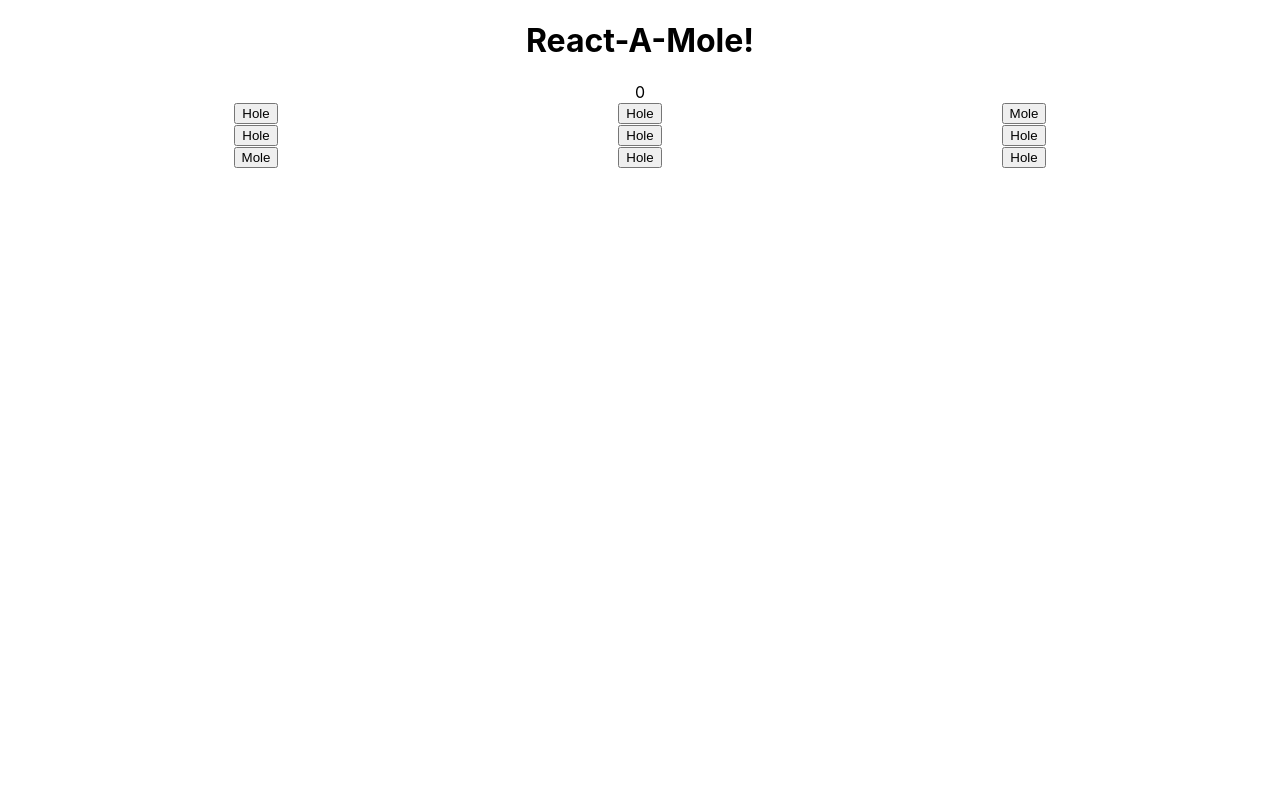
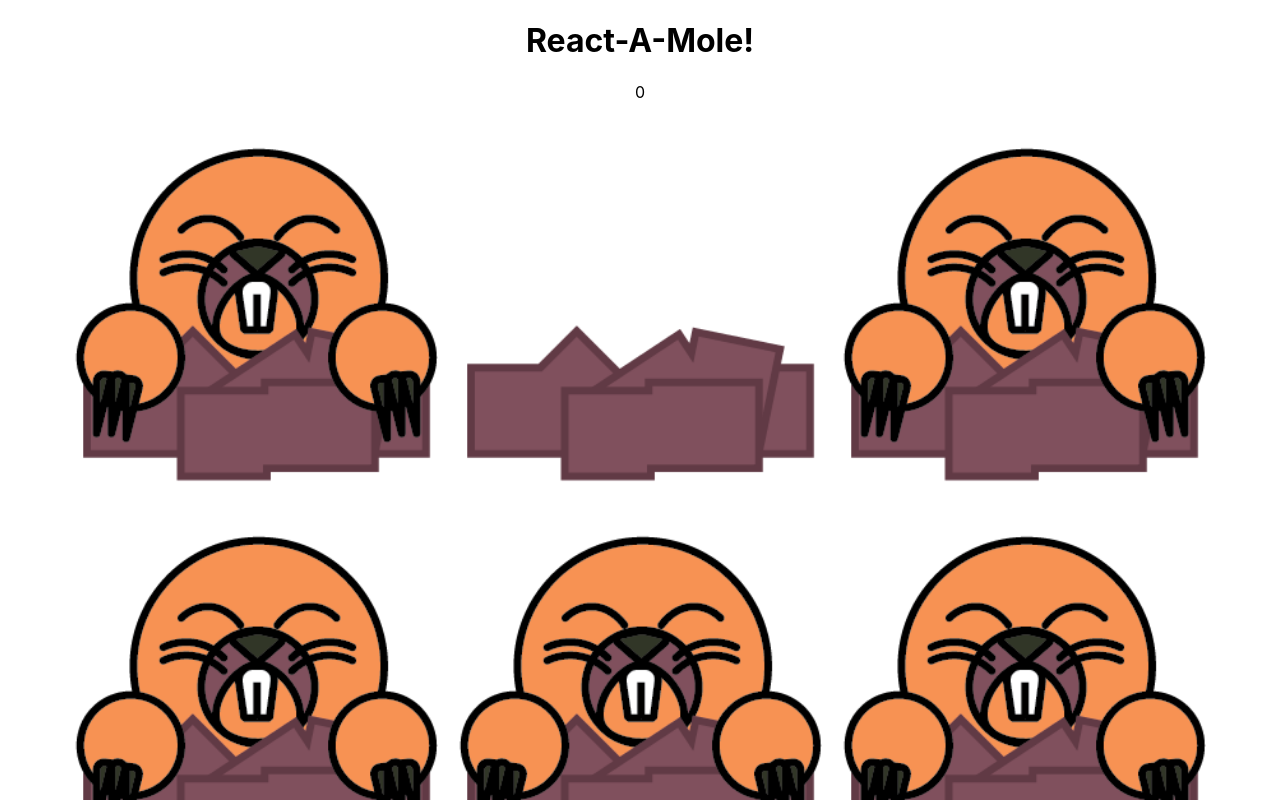
Before and after one commit to rggamiao/RR-React-A-Mole, a React (Create React App) app: page / in a window 1280 px wide. Shown: the top 800 px of the page. Built offline with nearby package versions, Linux system fonts and the light colour scheme.

Commit message:
images added

```diff
--- a/src/components/EmptySlot.js
+++ b/src/components/EmptySlot.js
@@ -1,9 +1,10 @@
 import { useEffect } from "react"
+import MoleHill from '../molehill.png'
 
 const EmptySlot = (props) => {
 
     useEffect(() => {
-        let randSeconds = Math.floor(Math.random() * 10000)
+        let randSeconds = Math.ceil(Math.random() * 5000)
         let timer = setTimeout(() => {
             props.toggle(true)
         }, randSeconds)
@@ -12,7 +13,7 @@ const EmptySlot = (props) => {
 
     return (
         <div>
-            <button>Hole</button>
+            <img style={{'width': '30vw'}} src={MoleHill} />
         </div>
     )
 }
--- a/src/components/Mole.js
+++ b/src/components/Mole.js
@@ -1,9 +1,10 @@
 import { useEffect } from 'react'
+import moleImg from '../mole.png'
 
 const Mole = (props) => {
 
     useEffect(() => {
-        let randSeconds = Math.floor(Math.random() * 10000)
+        let randSeconds = Math.ceil(Math.random() * 10000)
         let timer = setTimeout(() => {
             props.toggle(false)
         }, randSeconds)
@@ -12,7 +13,7 @@ const Mole = (props) => {
 
     return (
         <div>
-            <button onClick={props.handleClick}>Mole</button>
+            <img style={{'width': '30vw'}} src={moleImg} onClick={props.handleClick} />
         </div>
     )
 }
--- a/src/components/MoleContainer.js
+++ b/src/components/MoleContainer.js
@@ -10,7 +10,7 @@ const MoleContainer = (props) => {
         setTheMole(false)
     }
 
-    let displayMole = theMole ? <Mole setScore={props.setScore} score={props.score} toggle={setTheMole} handleClick={handleClick} /> : <EmptySlot toggle={setTheMole} />
+    let displayMole = theMole ? <Mole setScore={props.setScore} toggle={setTheMole} handleClick={handleClick} /> : <EmptySlot toggle={setTheMole} />
 
     return (
         <div style={{'display': 'inline-block', 'width': '30vw'}}>
```
Also changed, not shown: src/mole.png (added), src/molehill.png (added).
